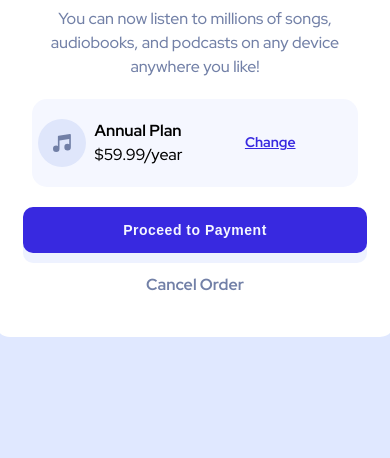
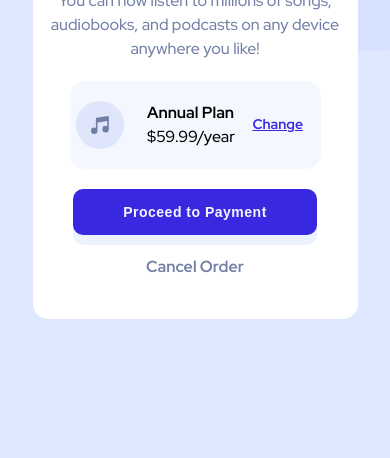
Before and after one commit to cdr-in/order-summary, a plain HTML site: page index.html in a window 390 px wide. Shown: the part 386-844 px from the top of the page. Drawn offline with Linux system fonts and the light colour scheme.

Commit message:
Add files via upload
-Responsive to mobile added

```diff
--- a/style.css
+++ b/style.css
@@ -35,6 +35,7 @@ article {
 article img {
   border-top-left-radius: 15px;
   border-top-right-radius: 15px;
+  max-width: 100%;
 }
 
 h1 {
@@ -44,7 +45,7 @@ h1 {
 
 p {
   text-align: center;
-  font-size: 16px;
+  font-size: 1em;
   color: hsl(224, 23%, 55%);
 }
 
@@ -107,3 +108,21 @@ p {
   cursor: pointer;
   font-weight: 900;
 }
+
+@media (max-width: 767px) {
+  body {
+    background-color: url(images/pattern-background-mobile.svg);
+  }
+
+  article {
+    width: 325px;
+  }
+
+  .all-info {
+    padding-left: 60px;
+  }
+
+  .btn {
+    padding: 15px 50px;
+  }
+}
```
